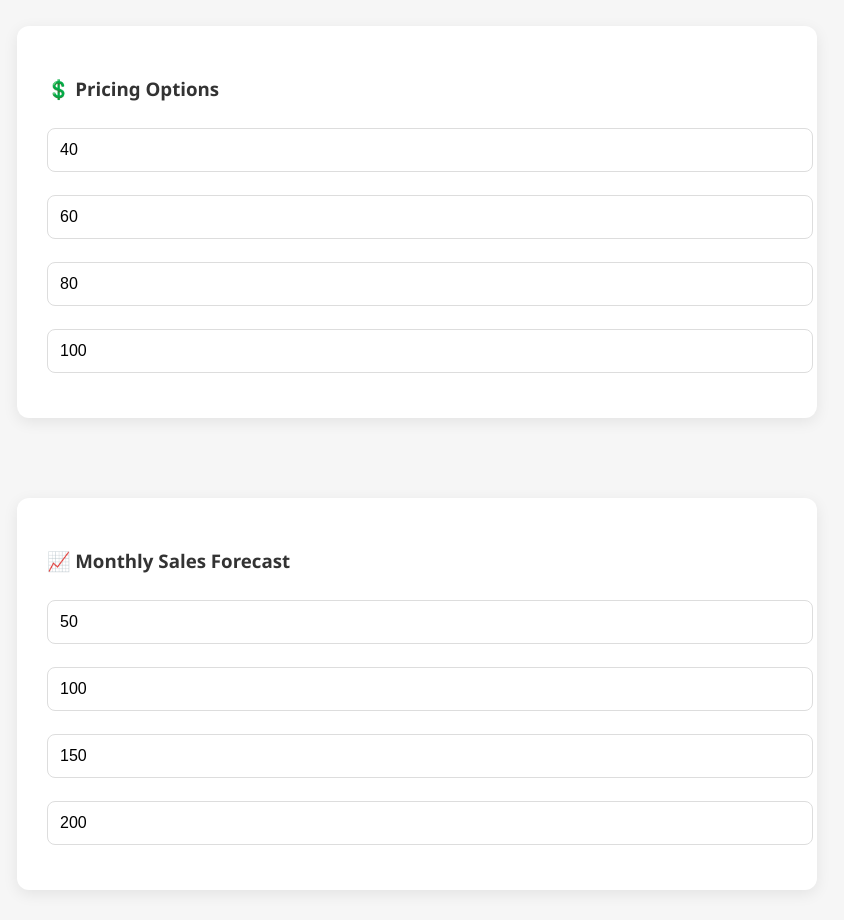
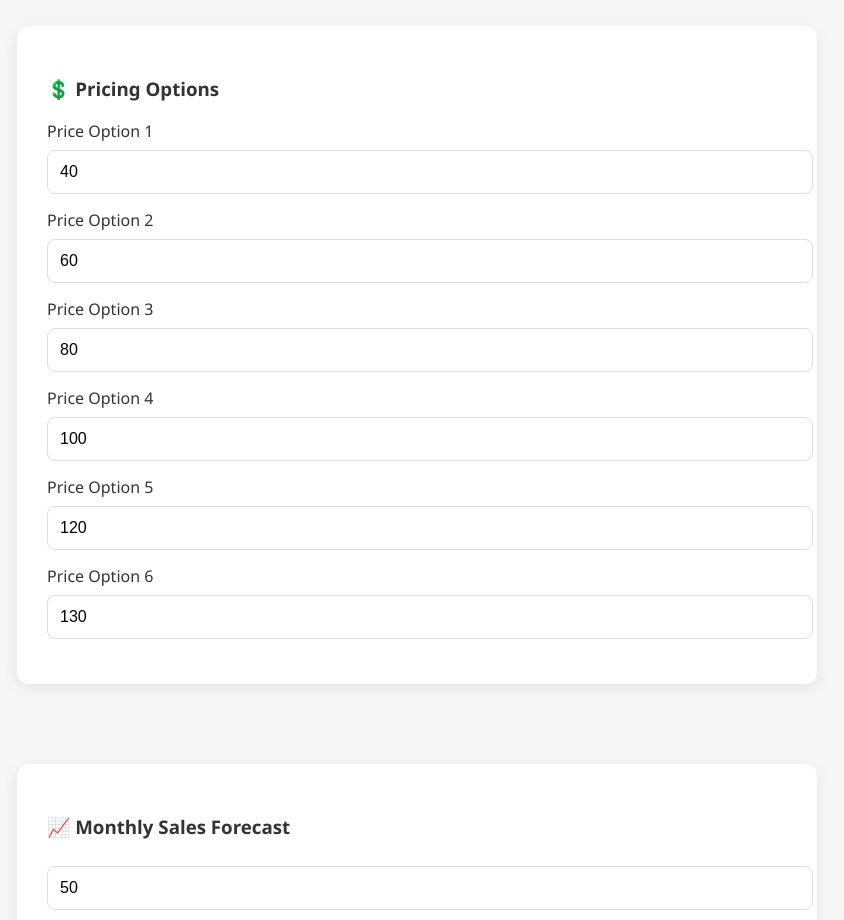
Before and after one commit to kalalwayly-star/KalMarket, a plain HTML site: page tools/calculators/pricing-strategy.html in a window 1280 px wide. Shown: the part 1620-2540 px from the top of the page, without its empty margins (223-1067 px from the left). Drawn offline with Linux system fonts and the light colour scheme.

Commit message:
Update pricing-strategy.html

```diff
--- a/tools/calculators/pricing-strategy.html
+++ b/tools/calculators/pricing-strategy.html
@@ -222,13 +222,39 @@ placeholder="Other Fixed Costs">
 💲 Pricing Options
 </h3>
 
+<label data-i18n="price_option_1">
+Price Option 1
+</label>
 <input type="number" id="price1" value="40">
 
+
+<label data-i18n="price_option_2">
+Price Option 2
+</label>
 <input type="number" id="price2" value="60">
 
+
+<label data-i18n="price_option_3">
+Price Option 3
+</label>
 <input type="number" id="price3" value="80">
 
+
+<label data-i18n="price_option_4">
+Price Option 4
+</label>
 <input type="number" id="price4" value="100">
+
+<label data-i18n="price_option_5">
+Price Option 5
+</label>
+<input type="number" id="price5" value="120">
+
+
+<label data-i18n="price_option_6">
+Price Option 6
+</label>
+<input type="number" id="price6" value="130">
 
 </div>
 
```
